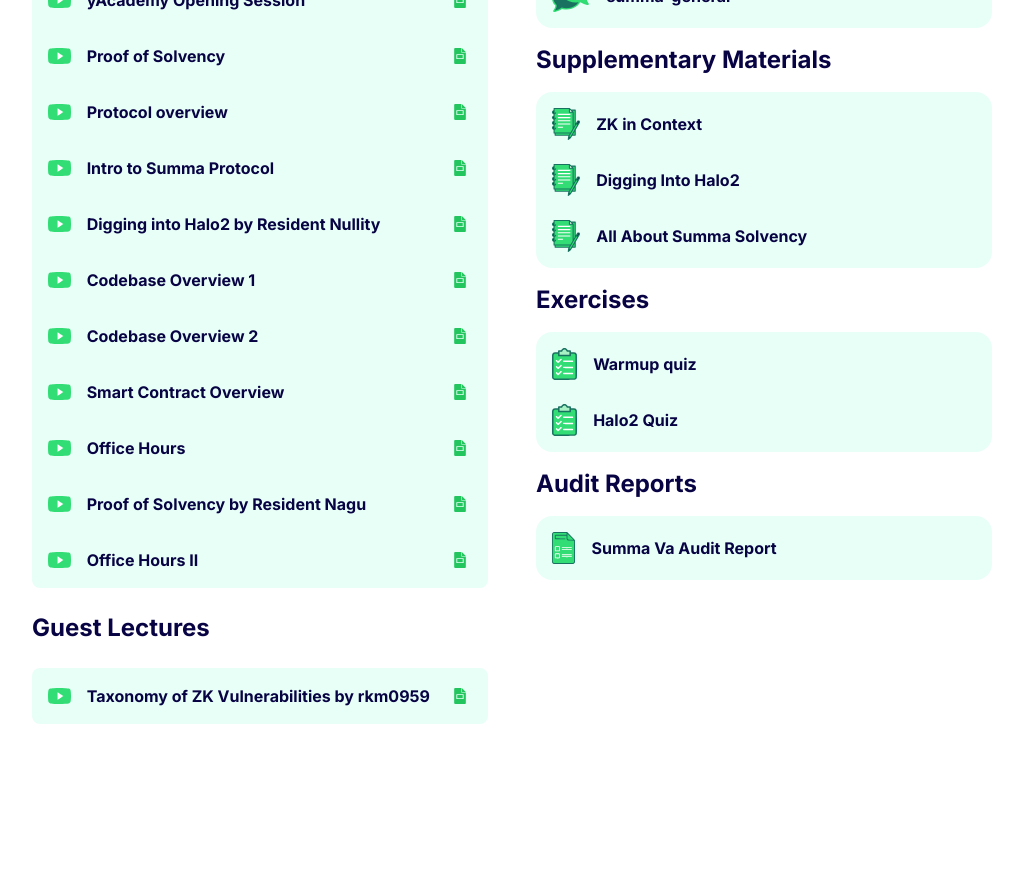
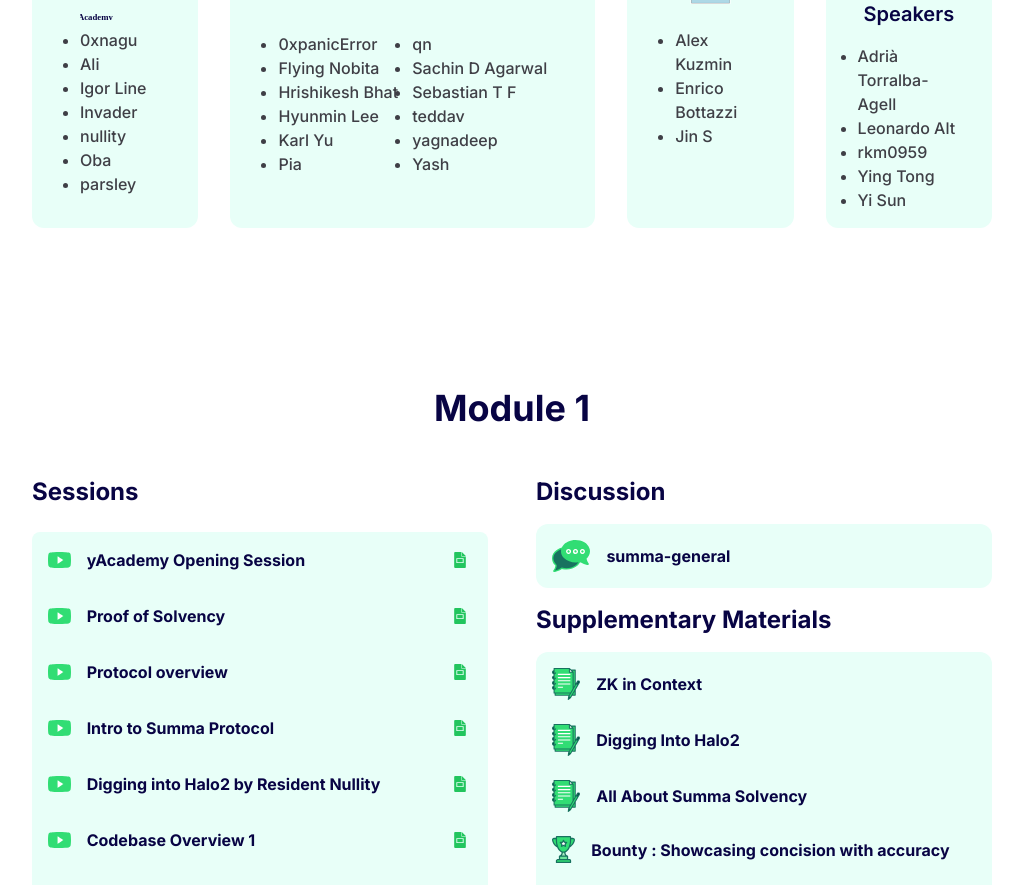
Before and after one commit to nullity00/zblock2, a React (Vite) app: page / in a window 1280 px wide. Shown: the part 1860-2745 px from the top of the page, without its empty margins (128-1151 px from the left). Built offline with nearby package versions, Linux system fonts and the light colour scheme.

Commit message:
participants, compendium

```diff
--- a/src/modules/Zblock2/Data/zblock2.ts
+++ b/src/modules/Zblock2/Data/zblock2.ts
@@ -49,7 +49,7 @@
   },
   {
     id: "jSEvIHmAke0",
-    title: "Office Hours",
+    title: "Office Hours I",
     description: "",
     link: "https://drive.google.com/drive/folders/1R2uQ6M7AeUH8VvLOJRTUVZUpkY1Y6x9a?usp=drive_link",
   },
@@ -80,6 +80,17 @@
   link: "https://discord.com/channels/877252171983360072/1195123409739337779",
 };
 
+export const m1bounties = [
+  {
+    title: "Bounty : Showcasing concision with accuracy",
+    link: "https://sweltering-bill-f01.notion.site/Bounty-Showcasing-concision-with-accuracy-e513a5406026470e88d45f8154c8095b?pvs=74",
+  },
+  {
+    title: "Bounty : Security Analysis of Summa",
+    link: "https://sweltering-bill-f01.notion.site/Bounty-Security-Analysis-of-Summa-b6166867c40d447bb0a495dcb0526d95",
+  },
+];
+
 export const m1exercises = [
   {
     title: "Warmup quiz",
@@ -94,17 +105,17 @@
 export const m1notes = [
   {
     title: "ZK in Context",
-    link: "https://sweltering-bill-f01.notion.site/ZK-in-Context-6680e79db90647f48475170cfdd0aa2b"
+    link: "https://sweltering-bill-f01.notion.site/ZK-in-Context-6680e79db90647f48475170cfdd0aa2b",
   },
   {
     title: "Digging Into Halo2",
-    link: "https://sweltering-bill-f01.notion.site/Digging-Into-Halo2-2e847285a04f4062a3f08950b1629577"
+    link: "https://sweltering-bill-f01.notion.site/Digging-Into-Halo2-2e847285a04f4062a3f08950b1629577",
   },
   {
     title: "All About Summa Solvency",
-    link: "https://sweltering-bill-f01.notion.site/All-about-Summa-Solvency-68c4d5c7a85649739a4006f7b77e7d73"
-  }
-]
+    link: "https://sweltering-bill-f01.notion.site/All-about-Summa-Solvency-68c4d5c7a85649739a4006f7b77e7d73",
+  },
+];
 
 export const m1report = {
   title: "Summa Va Audit Report",
@@ -141,19 +152,19 @@
 export const m2guestLectures = [
   {
     id: "2bEiNcfkxBQ",
-    title: "KZG",
+    title: "KZG by Adrià Torralba-Agell",
     description: "",
     link: "https://drive.google.com/drive/folders/1aD0u0fPyRkmZFya3sq80n0WCWi66RByX?usp=drive_link",
   },
   {
     id: "yZ9NJ9x75iY",
-    title: "Axiom V2",
+    title: "Axiom V2 by Yi Sun",
     description: "",
     link: "https://drive.google.com/drive/folders/1iQVFMVLLD5VqQjHUZiRurwzvBrV7E2sY?usp=drive_link",
   },
   {
     id: "KLq3dwlu2xw",
-    title: "PowdrVM",
+    title: "PowdrVM by Leonardo Alt",
     description: "",
     link: "https://drive.google.com/drive/folders/15BMnPT3rf5mmUdD8qCCtQ4fP98AaOuU2?usp=drive_link",
   },
@@ -173,15 +184,141 @@
 export const m2notes = [
   {
     title: "In Rust We Trust",
-    link: "https://sweltering-bill-f01.notion.site/In-Rust-we-Trust-07ffbdbb778b4a2788c746d6c9f98175"
+    link: "https://sweltering-bill-f01.notion.site/In-Rust-we-Trust-07ffbdbb778b4a2788c746d6c9f98175",
   },
   {
     title: "KZG Commitment Scheme",
-    link: "https://sweltering-bill-f01.notion.site/KZG-c8ba0547e82c495c86a991c53ac0163b"
-  }
-]
+    link: "https://sweltering-bill-f01.notion.site/KZG-c8ba0547e82c495c86a991c53ac0163b",
+  },
+];
 
 export const m2report = {
   title: "Summa Vb Audit Report",
   link: "https://github.com/zBlock-2/audit-report/blob/main/versionB.md",
 };
+
+export const m2bounties = {
+  title: "The Fellows’ Chronicles",
+  link: "https://sweltering-bill-f01.notion.site/The-Fellows-Chronicles-6d1fe2b648904b3f86a61f308467edde",
+};
+
+export const yacteam = [
+  {
+    name: "0xnagu",
+    github: "https://github.com/thogiti",
+  },
+  {
+    name: "Ali",
+    github: "https://github.com/0xalizk",
+  },
+  {
+    name: "Igor Line",
+    github: "https://github.com/igorline",
+  },
+  {
+    name: "Invader",
+    github: "",
+  },
+  {
+    name: "nullity",
+    github: "https://github.com/nullity00",
+  },
+  {
+    name: "Oba",
+    github: "https://github.com/obatirou",
+  },
+  {
+    name: "parsley",
+    github: "https://github.com/bbresearcher",
+  },
+];
+
+export const fellows = [
+  {
+    name: "0xpanicError",
+    github: "https://github.com/0xpanicError",
+    isResident: false,
+  },
+  {
+    name: "Flying Nobita",
+    github: "https://github.com/flyingnobita",
+  },
+  {
+    name: "Hrishikesh Bhat",
+    github: "https://github.com/hrishibhat",
+  },
+  {
+    name: "Hyunmin Lee",
+    github: "https://github.com/qpzm",
+  },
+  {
+    name: "Karl Yu",
+    github: "https://github.com/0xkarl98",
+  },
+  {
+    name: "Pia",
+    github: "https://github.com/rkdud007",
+  },
+  {
+    name: "qn",
+    github: "https://github.com/zeroqn",
+  },
+  {
+    name: "Sachin D Agarwal",
+    github: "https://github.com/sachindkagrawal15",
+  },
+  {
+    name: "Sebastian T F",
+    github: "https://github.com/sebastiantf",
+  },
+  {
+    name: "teddav",
+    github: "https://github.com/teddav/",
+  },
+  {
+    name: "yagnadeep",
+    github: "https://github.com/yagnadeepxo",
+  },
+  {
+    name: "Yash",
+    github: "https://github.com/Y5Yash",
+  },
+];
+
+export const summateam = [
+  {
+    name: "Alex Kuzmin",
+    github: "https://github.com/alxkzmn",
+  },
+  {
+    name: "Enrico Bottazzi",
+    github: "https://github.com/enricobottazzi",
+  },
+  {
+    name: "Jin S",
+    github: "https://github.com/sifnoc",
+  },
+];
+
+export const guest = [
+  {
+    name: "Adrià Torralba-Agell",
+    github: "https://github.com/0xAdriaTorralba",
+  },
+  {
+    name: "Leonardo Alt",
+    github: "https://github.com/leonardoalt",
+  },
+  {
+    name: "rkm0959",
+    github: "https://github.com/rkm0959",
+  },
+  {
+    name: "Ying Tong",
+    github: "https://github.com/therealyingtong",
+  },
+  {
+    name: "Yi Sun",
+    github: "https://github.com/yi-sun",
+  },
+];
--- a/src/modules/Zblock2/utils.tsx
+++ b/src/modules/Zblock2/utils.tsx
@@ -120,3 +120,19 @@
     </>
   );
 };
+
+export const Trophy = ({ trophy }: { trophy: { title: string; link: string } }) => {
+  return (
+    <div className="flex flex-row gap-4 items-center">
+      <img src="/trophy.svg" className="h-[1.7rem]" />
+      <a
+        href={trophy.link}
+        className="hover:underline font-bold"
+        target="_blank"
+        rel="noopener noreferrer"
+      >
+        {trophy.title}
+      </a>
+    </div>
+  );
+};
--- a/src/modules/Zblock2/zBlock2/index.tsx
+++ b/src/modules/Zblock2/zBlock2/index.tsx
@@ -5,6 +5,8 @@
   m1notes,
   m1exercises,
   m1report,
+  m1bounties,
+  m2bounties,
 } from "../Data/zblock2";
 import {
   m2discussion,
@@ -13,7 +15,15 @@
   m2notes,
   m2report,
 } from "../Data/zblock2";
-import { Discussion, VideoSection, Report, Quiz, Notes } from "../utils";
+import { fellows, yacteam, summateam, guest } from "../Data/zblock2";
+import {
+  Discussion,
+  VideoSection,
+  Report,
+  Quiz,
+  Notes,
+  Trophy,
+} from "../utils";
 import Lottie from "lottie-react";
 import logo from "./logo.json";
 
@@ -38,7 +48,7 @@
       </div>
       <div className="lg:mr-32">
         <h1
-          className="text-5xl  font-bold text-center mt-40 mb-20"
+          className="text-4xl  font-bold text-center mt-40 mb-20"
           id="module-1"
         >
           In a nutshell,
@@ -92,6 +102,112 @@
             </p>
           </div>
         </div>
+        <h1
+          className="text-4xl  font-bold text-center mt-40 mb-20"
+          id="module-1"
+        >
+          Participants
+        </h1>
+        <div className="grid lg:grid-cols-5 gap-8">
+          <div className="lg:col-span-1 flex flex-col p-4 px-12 rounded-xl bg-[#E8FFF8]">
+            <img src="./logo.svg" className="h-16 mb-2" />
+            <ul className="list-disc text-zinc-700">
+              {yacteam.map((member) => {
+                return (
+                  <li>
+                    <a
+                      href={member.github}
+                      target="_blank"
+                      rel="noopener noreferrer"
+                      className=" hover:underline duration-700"
+                    >
+                      {member.name}
+                    </a>
+                  </li>
+                );
+              })}
+            </ul>
+          </div>
+          <div className="lg:col-span-2 flex flex-col p-4 px-12 rounded-xl bg-[#E8FFF8]">
+            <h4 className="text-xl py-4 text-center font-semibold mb-4">
+              Fellows
+            </h4>
+            <div className="flex flex-row justify-between">
+              <ul className="list-disc text-zinc-700">
+                {fellows.slice(0, 6).map((member) => {
+                  return (
+                    <li>
+                      <a
+                        href={member.github}
+                        target="_blank"
+                        rel="noopener noreferrer"
+                        className=" hover:underline duration-700"
+                      >
+                        {member.name}
+                      </a>
+                    </li>
+                  );
+                })}
+              </ul>
+              <ul className="list-disc text-zinc-700">
+                {fellows.slice(6, 12).map((member) => {
+                  return (
+                    <li>
+                      <a
+                        href={member.github}
+                        target="_blank"
+                        rel="noopener noreferrer"
+                        className=" hover:underline duration-700"
+                      >
+                        {member.name}
+                      </a>
+                    </li>
+                  );
+                })}
+              </ul>
+            </div>
+          </div>
+          <div className="lg:col-span-1 flex flex-col p-6 px-12 rounded-xl bg-[#E8FFF8]">
+            <img src="./summa.svg" className="h-10 mb-6" />
+            <ul className="list-disc text-zinc-700">
+              {summateam.map((member) => {
+                return (
+                  <li>
+                    <a
+                      href={member.github}
+                      target="_blank"
+                      rel="noopener noreferrer"
+                      className=" hover:underline duration-700"
+                    >
+                      {member.name}
+                    </a>
+                  </li>
+                );
+              })}
+            </ul>
+          </div>
+          <div className="lg:col-span-1 flex flex-col p-4 px-8 rounded-xl bg-[#E8FFF8]">
+            <h4 className="text-xl py-4 text-center font-semibold">
+              Guest Speakers
+            </h4>
+            <ul className="list-disc text-zinc-700">
+              {guest.map((member) => {
+                return (
+                  <li>
+                    <a
+                      href={member.github}
+                      target="_blank"
+                      rel="noopener noreferrer"
+                      className=" hover:underline duration-700"
+                    >
+                      {member.name}
+                    </a>
+                  </li>
+                );
+              })}
+            </ul>
+          </div>
+        </div>
 
         <h1 className="text-4xl font-bold text-center mt-40" id="module-1">
           Module 1
@@ -109,23 +225,29 @@
             <h1 id="discussion1" className="text-2xl font-bold mb-4">
               Discussion
             </h1>
-            <div className="flex flex-row gap-4 p-4 items-center rounded-2xl bg-[#E8FFF8]">
+            <div className="flex flex-row gap-4 p-4 items-center rounded-xl bg-[#E8FFF8]">
               <Discussion chat={m1discussion} />
             </div>
             <h1 className="text-2xl font-bold my-4">Supplementary Materials</h1>
-            <div className="flex flex-col gap-6 p-4 items-left rounded-2xl bg-[#E8FFF8]">
+            <div className="flex flex-col gap-6 p-4 items-left rounded-xl bg-[#E8FFF8]">
               {m1notes.map((exercise) => {
                 return <Notes notes={exercise} />;
               })}
+              {m1bounties.map((item) => {
+                return <Trophy trophy={item} />;
+              })}
             </div>
+            {/* <div className="flex flex-col gap-6 p-4 items-left rounded-xl bg-[#E8FFF8]">
+
+            </div> */}
             <h1 className="text-2xl font-bold my-4">Exercises</h1>
-            <div className="flex flex-col gap-6 p-4 items-left rounded-2xl bg-[#E8FFF8]">
+            <div className="flex flex-col gap-6 p-4 items-left rounded-xl bg-[#E8FFF8]">
               {m1exercises.map((exercise) => {
                 return <Quiz quiz={exercise} />;
               })}
             </div>
             <h1 className="text-2xl font-bold my-4">Audit Reports</h1>
-            <div className="flex flex-row gap-4 p-4 items-center rounded-2xl bg-[#E8FFF8]">
+            <div className="flex flex-row gap-4 p-4 items-center rounded-xl bg-[#E8FFF8]">
               <Report report={m1report} />
             </div>
           </div>
@@ -139,10 +261,11 @@
             <h1 className="text-2xl font-bold">Sessions</h1>
             <VideoSection videoData={m2video} />
             <h1 className="text-2xl font-bold my-4">Supplementary Materials</h1>
-            <div className="flex flex-col gap-6 p-4 items-left rounded-2xl bg-[#E8FFF8]">
+            <div className="flex flex-col gap-6 p-4 items-left rounded-xl bg-[#E8FFF8]">
               {m2notes.map((exercise) => {
                 return <Notes notes={exercise} />;
               })}
+              <Trophy trophy={m2bounties} />
             </div>
           </div>
           <div className="col-span-1">
@@ -151,12 +274,12 @@
             <h1 id="discussion1" className="text-2xl font-bold mb-4">
               Discussion
             </h1>
-            <div className="flex flex-row gap-4 p-4 items-center rounded-2xl bg-[#E8FFF8]">
+            <div className="flex flex-row gap-4 p-4 items-center rounded-xl bg-[#E8FFF8]">
               <Discussion chat={m2discussion} />
             </div>
 
             <h1 className="text-2xl font-bold my-4">Audit Reports</h1>
-            <div className="flex flex-row gap-4 p-4 items-center rounded-2xl bg-[#E8FFF8]">
+            <div className="flex flex-row gap-4 p-4 items-center rounded-xl bg-[#E8FFF8]">
               <Report report={m2report} />
             </div>
           </div>
```
Also changed, not shown: src/public/summa.svg (added), src/public/trophy.svg (added).
